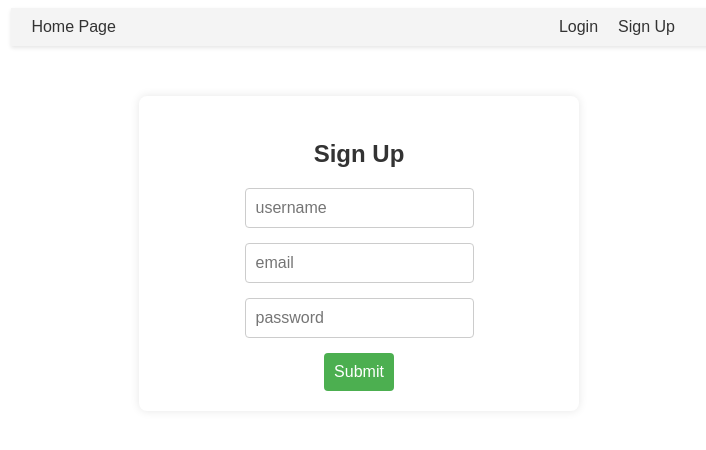
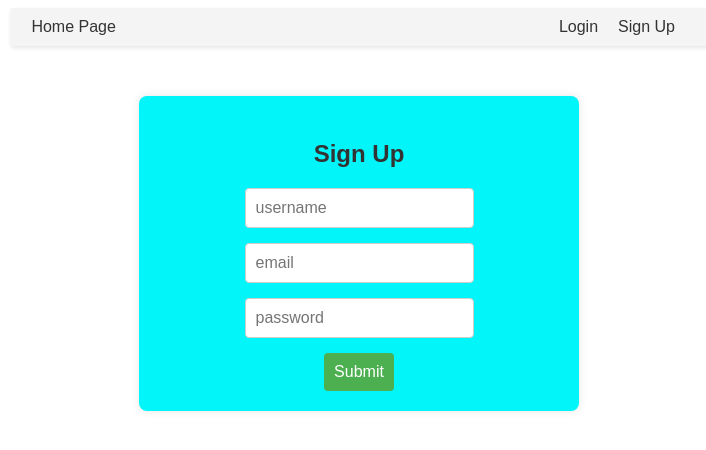
Before and after one commit to aaditya482/Vuejs-TaskTracker, a Vue app: page /signup in a window 1280 px wide. Shown: the top 450 px of the page, without its empty margins (281-987 px from the left). Built offline with nearby package versions, Linux system fonts and the light colour scheme.

Commit message:
Update SignUp.vue

```diff
--- a/src/views/SignUp.vue
+++ b/src/views/SignUp.vue
@@ -71,7 +71,7 @@ export default {
     max-width: 400px;
     margin: 50px auto;
     padding: 20px;
-    background-color: #fff;
+    background-color: #02f5f9;
     border-radius: 8px;
     box-shadow: 0 0 10px rgba(0, 0, 0, 0.1);
     text-align: center;
```
